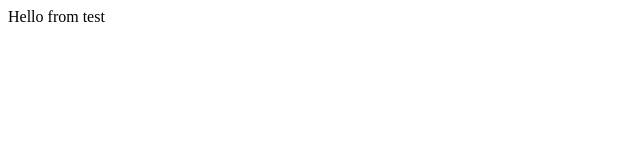
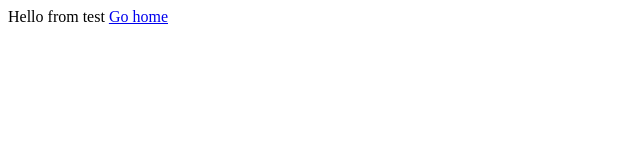
Before and after one commit to zackify/moovite, a React (Vite) app: page /test in a window 1280 px wide. Shown: the top 160 px of the page, without its empty margins (0-640 px from the left). Built offline with nearby package versions, Linux system fonts and the light colour scheme.

Commit message:
Client side routing

```diff
--- /dev/null
+++ b/moovite/Link.tsx
@@ -0,0 +1,22 @@
+import { ReactNode } from "react";
+import { useMoovite } from "./context";
+
+type Props = {
+  to: string;
+  children: ReactNode;
+};
+
+export const Link = ({ to, children }: Props) => {
+  let { navigate } = useMoovite();
+  return (
+    <a
+      href={to}
+      onClick={(e) => {
+        e.preventDefault();
+        navigate(to);
+      }}
+    >
+      {children}
+    </a>
+  );
+};
--- a/server.ts
+++ b/server.ts
@@ -1,6 +1,7 @@
 import express from "express";
 import { createServer as createViteServer } from "vite";
 import { serverRenderRoute } from "./moovite/ssr/serverRenderRoute";
+import { getServerSideProps } from "./moovite/ssr/getServerSideProps";
 
 async function createServer() {
   const app = express();
@@ -8,7 +9,9 @@ async function createServer() {
   const vite = await createViteServer({
     server: { middlewareMode: "ssr" },
   });
+  // use vite's connect instance as middleware
   app.use(vite.middlewares);
+  app.use("/data/*", getServerSideProps({ vite }));
 
   app.use("*", serverRenderRoute({ vite }));
 
--- a/src/pages/index.tsx
+++ b/src/pages/index.tsx
@@ -1,3 +1,5 @@
+import { Link } from "../../moovite/Link";
+
 export const getServerSideProps = () => {
   return { message: "Hello from the server!" };
 };
--- a/src/pages/test.tsx
+++ b/src/pages/test.tsx
@@ -1,5 +1,11 @@
+import { Link } from "../../moovite/Link";
+
 const Test = () => {
-  return <div>Hello from test</div>;
+  return (
+    <div>
+      Hello from test <Link to="/">Go home</Link>
+    </div>
+  );
 };
 
 export default Test;
```
Also changed, not shown: moovite/ssr/getServerSideProps.ts (added, +20 -0 lines).
